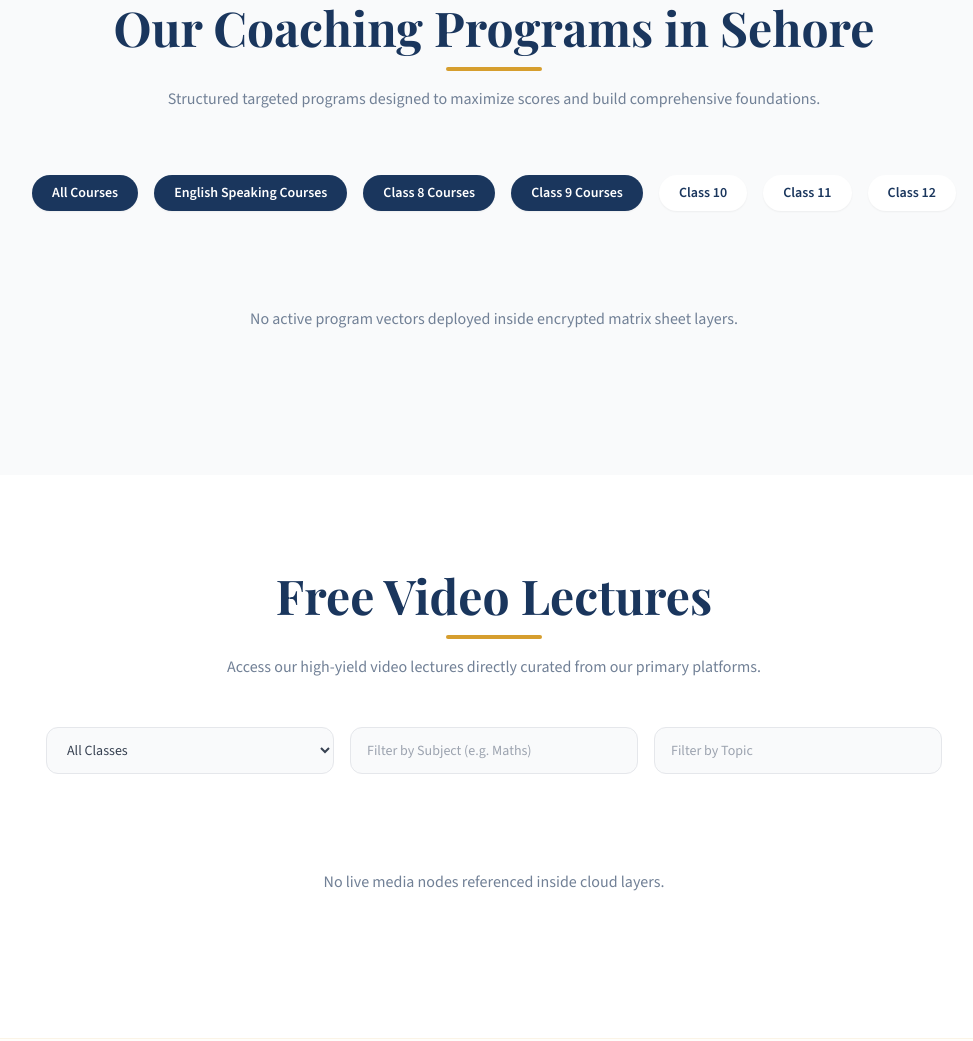
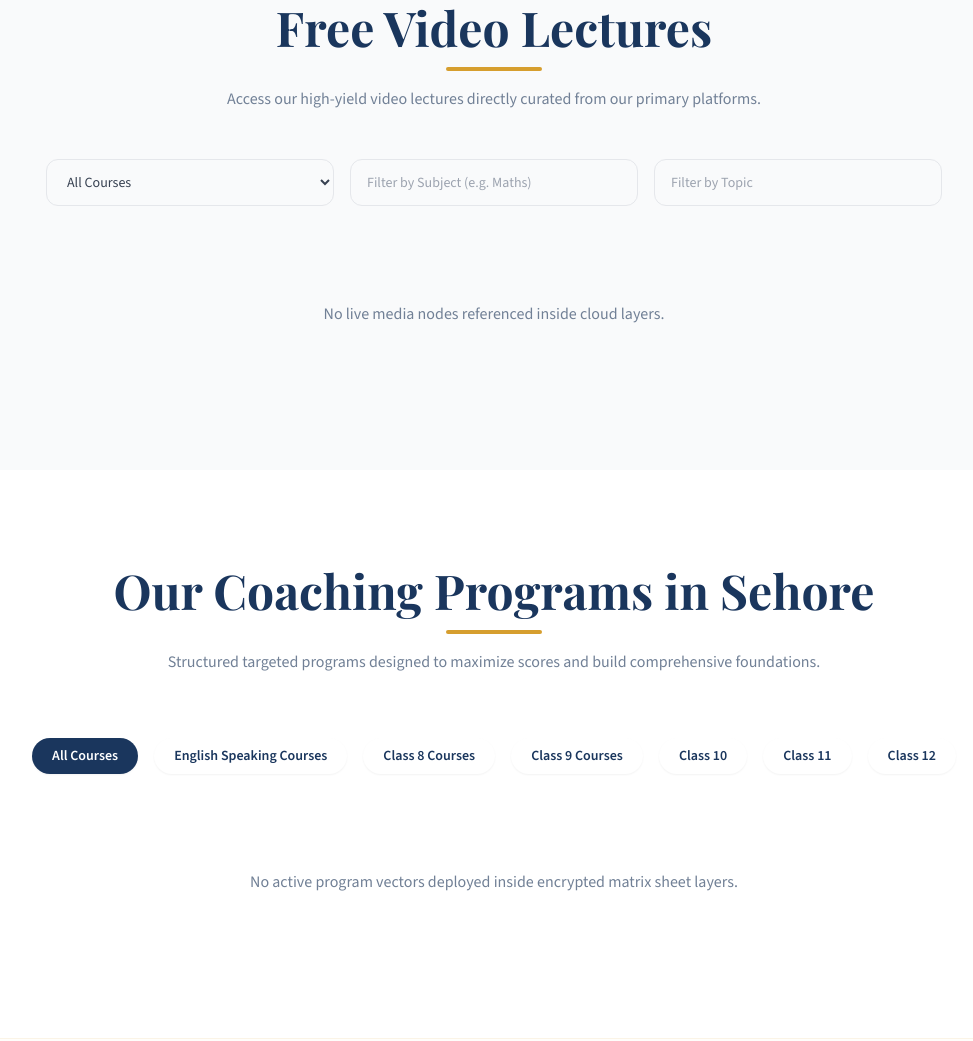
Before and after one commit to KM-Sumit/Vision-institute-website_part2, a browser extension: page frontend/index.html in a window 1280 px wide. Shown: the part 824-1865 px from the top of the page, without its empty margins (146-1119 px from the left). Drawn offline with nearby package versions, Linux system fonts and the light colour scheme; no server answers; a web font is replaced by a local one.

Commit message:
Update category options for courses/videos and swap section layout order

```diff
--- a/frontend/index.html
+++ b/frontend/index.html
@@ -289,7 +289,37 @@
                 aria-label="Slide indicators"></div>
         </section>
 
-        <section id="courses" class="py-16 md:py-24 bg-gray-50 scroll-mt-20">
+        <section id="videos" class="py-16 md:py-24 bg-gray-50 scroll-mt-20">
+            <div class="max-w-7xl mx-auto px-4 sm:px-6 lg:px-8">
+                <div class="text-center max-w-3xl mx-auto mb-12">
+                    <h2 class="text-3xl md:text-5xl font-bold text-navy mb-4">Free Video Lectures</h2>
+                    <div class="w-24 h-1 bg-gold mx-auto mb-4 rounded"></div>
+                    <p class="text-muted text-sm md:text-base">Access our high-yield video lectures directly curated
+                        from our primary platforms.</p>
+                </div>
+
+                <div class="grid grid-cols-1 sm:grid-cols-2 md:grid-cols-3 gap-4 mb-12 max-w-4xl mx-auto">
+                    <select id="video-filter-class"
+                        class="w-full bg-gray-50 border border-gray-200 text-gray-700 rounded-xl px-4 py-3 text-sm focus:outline-none focus:border-gold">
+                        <option value="all">All Courses</option>
+                        <option value="English Speaking">English Speaking Courses</option>
+                        <option value="8">Class 8 Courses</option>
+                        <option value="9">Class 9 Courses</option>
+                        <option value="10">Class 10</option>
+                        <option value="11">Class 11</option>
+                        <option value="12">Class 12</option>
+                    </select>
+                    <input id="video-filter-subject" type="text" placeholder="Filter by Subject (e.g. Maths)"
+                        class="w-full bg-gray-50 border border-gray-200 text-gray-700 rounded-xl px-4 py-3 text-sm focus:outline-none focus:border-gold">
+                    <input id="video-filter-topic" type="text" placeholder="Filter by Topic"
+                        class="w-full bg-gray-50 border border-gray-200 text-gray-700 rounded-xl px-4 py-3 text-sm focus:outline-none focus:border-gold">
+                </div>
+
+                <div id="videos-grid" class="grid grid-cols-1 sm:grid-cols-2 lg:grid-cols-3 gap-6 md:gap-8"></div>
+            </div>
+        </section>
+
+        <section id="courses" class="py-16 md:py-24 bg-white scroll-mt-20">
             <div class="max-w-7xl mx-auto px-4 sm:px-6 lg:px-8">
                 <div class="text-center max-w-3xl mx-auto mb-12 md:mb-16">
                     <h2 class="text-3xl md:text-5xl font-bold text-navy mb-4">Our Coaching Programs in Sehore</h2>
@@ -304,16 +334,16 @@
                         Courses</button>
 
                     <button data-filter="English Speaking"
-                        class="course-tab px-5 py-2 rounded-full font-semibold text-sm transition-all shadow-sm bg-navy text-white">English
+                        class="course-tab px-5 py-2 rounded-full font-semibold text-sm transition-all shadow-sm bg-white text-navy hover:bg-gray-100">English
                         Speaking
                         Courses</button>
                     <button data-filter="8"
-                        class="course-tab px-5 py-2 rounded-full font-semibold text-sm transition-all shadow-sm bg-navy text-white">Class
+                        class="course-tab px-5 py-2 rounded-full font-semibold text-sm transition-all shadow-sm bg-white text-navy hover:bg-gray-100">Class
                         8
                         Courses</button>
 
                     <button data-filter="9"
-                        class="course-tab px-5 py-2 rounded-full font-semibold text-sm transition-all shadow-sm bg-navy text-white">Class
+                        class="course-tab px-5 py-2 rounded-full font-semibold text-sm transition-all shadow-sm bg-white text-navy hover:bg-gray-100">Class
                         9
                         Courses</button>
 
@@ -329,36 +359,6 @@
                 </div>
 
                 <div id="courses-grid" class="grid grid-cols-1 sm:grid-cols-2 lg:grid-cols-3 gap-6 md:gap-8"></div>
-            </div>
-        </section>
-
-        <section id="videos" class="py-16 md:py-24 bg-white scroll-mt-20">
-            <div class="max-w-7xl mx-auto px-4 sm:px-6 lg:px-8">
-                <div class="text-center max-w-3xl mx-auto mb-12">
-                    <h2 class="text-3xl md:text-5xl font-bold text-navy mb-4">Free Video Lectures</h2>
-                    <div class="w-24 h-1 bg-gold mx-auto mb-4 rounded"></div>
-                    <p class="text-muted text-sm md:text-base">Access our high-yield video lectures directly curated
-                        from our primary platforms.</p>
-                </div>
-
-                <div class="grid grid-cols-1 sm:grid-cols-2 md:grid-cols-3 gap-4 mb-12 max-w-4xl mx-auto">
-                    <select id="video-filter-class"
-                        class="w-full bg-gray-50 border border-gray-200 text-gray-700 rounded-xl px-4 py-3 text-sm focus:outline-none focus:border-gold">
-                        <option value="all">All Classes</option>
-                        <option value="Englishspoking">English Speking</option>
-                        <option value="8">Class 8</option>
-                        <option value="8">Class 9</option>
-                        <option value="10">Class 10</option>
-                        <option value="11">Class 11</option>
-                        <option value="12">Class 12</option>
-                    </select>
-                    <input id="video-filter-subject" type="text" placeholder="Filter by Subject (e.g. Maths)"
-                        class="w-full bg-gray-50 border border-gray-200 text-gray-700 rounded-xl px-4 py-3 text-sm focus:outline-none focus:border-gold">
-                    <input id="video-filter-topic" type="text" placeholder="Filter by Topic"
-                        class="w-full bg-gray-50 border border-gray-200 text-gray-700 rounded-xl px-4 py-3 text-sm focus:outline-none focus:border-gold">
-                </div>
-
-                <div id="videos-grid" class="grid grid-cols-1 sm:grid-cols-2 lg:grid-cols-3 gap-6 md:gap-8"></div>
             </div>
         </section>
 
@@ -574,6 +574,9 @@
                                         Stream <span class="text-red-500">*</span></label>
                                     <select id="form-class" required
                                         class="w-full border border-gray-200 rounded-xl px-4 py-3 focus:outline-none focus:ring-2 focus:ring-gold/40 focus:border-gold text-sm bg-gray-50 text-gray-700">
+                                        <option value="English Speaking">English Speaking</option>
+                                        <option value="8">Class 8</option>
+                                        <option value="9">Class 9</option>
                                         <option value="10">Class 10</option>
                                         <option value="11">Class 11</option>
                                         <option value="12">Class 12</option>
@@ -967,7 +970,7 @@
                 card.innerHTML = `
                     <div class="relative overflow-hidden aspect-video bg-gray-100">
                         <img src="${imgUrl}" alt="${course.title} - Class ${course.class} ${course.subject} coaching at Vision Institute Sehore" loading="lazy" class="w-full h-full object-cover transition-transform duration-500 group-hover:scale-105">
-                        <span class="absolute top-4 left-4 bg-navy text-white text-xs font-bold uppercase px-3 py-1.5 rounded-lg">Class ${course.class}</span>
+                        <span class="absolute top-4 left-4 bg-navy text-white text-xs font-bold uppercase px-3 py-1.5 rounded-lg">${course.class.toLowerCase().includes('english') ? course.class : 'Class ' + course.class}</span>
                     </div>
                     <div class="p-5 flex flex-col flex-grow">
                         <span class="text-xs font-bold text-gold uppercase tracking-wider mb-1">${course.subject}</span>
@@ -1009,7 +1012,7 @@
                                 <svg class="w-5 h-5 fill-current" viewBox="0 0 24 24"><path d="M8 5v14l11-7z"/></svg>
                             </div>
                         </div>
-                        <span class="absolute bottom-3 right-3 bg-black/70 text-white text-[10px] font-bold px-2 py-0.5 rounded uppercase tracking-wider">Class ${vid.class}</span>
+                        <span class="absolute bottom-3 right-3 bg-black/70 text-white text-[10px] font-bold px-2 py-0.5 rounded uppercase tracking-wider">${vid.class.toLowerCase().includes('english') ? vid.class : 'Class ' + vid.class}</span>
                     </div>
                     <div class="p-4 flex flex-col flex-grow">
                         <div class="flex gap-1.5 flex-wrap mb-2">
@@ -1040,7 +1043,7 @@
                     <div class="relative aspect-[3/4] bg-gray-50 overflow-hidden">
                         <img src="${imgUrl}" alt="${note.title}" loading="lazy" class="w-full h-full object-cover transition-transform duration-500 group-hover:scale-105">
                         <div class="absolute inset-0 bg-gradient-to-t from-navy/60 via-transparent to-transparent"></div>
-                        <span class="absolute top-2 left-2 bg-gold text-navy text-[9px] font-extrabold uppercase px-2 py-0.5 rounded-full shadow">Class ${note.class}</span>
+                        <span class="absolute top-2 left-2 bg-gold text-navy text-[9px] font-extrabold uppercase px-2 py-0.5 rounded-full shadow">${note.class.toLowerCase().includes('english') ? note.class : 'Class ' + note.class}</span>
                         <span class="absolute bottom-2 left-2 right-2 text-white text-xs font-bold line-clamp-2 drop-shadow">${note.title}</span>
                     </div>
                     <div class="p-3 flex flex-col gap-2 flex-grow">
```
Also changed, not shown: frontend/admin.html (+7 -1 lines).
